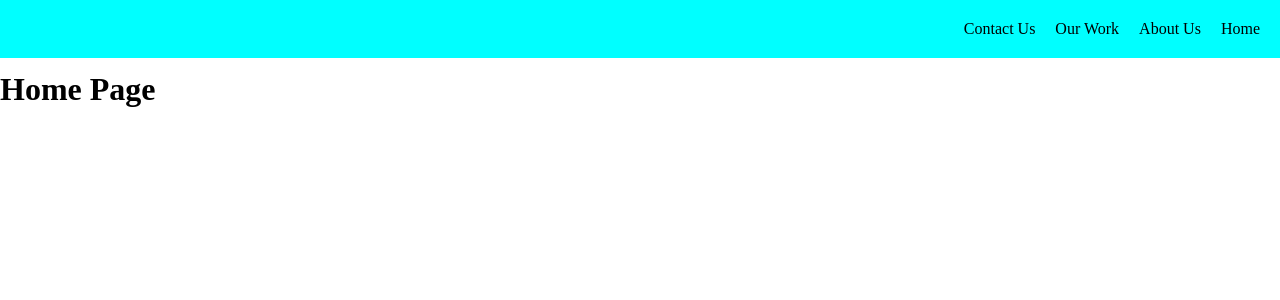
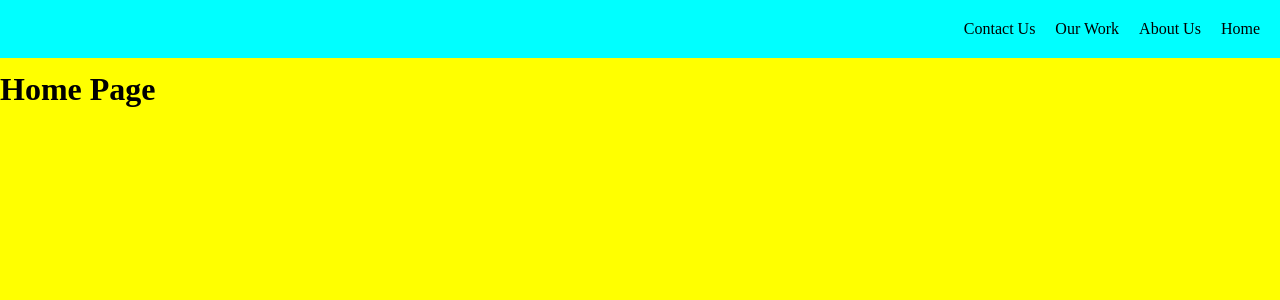
Before and after one commit to StyngerBee/impact-construction, a React (Create React App) app: page / in a window 1280 px wide. Shown: the top 300 px of the page. Built offline with nearby package versions, Linux system fonts and the light colour scheme.

Commit message:
added import for index.css to each page

```diff
--- a/src/assets/css/index.css
+++ b/src/assets/css/index.css
@@ -13,4 +13,5 @@
 body{
     padding-top: 50px;
     margin: 0;
+    background-color: yellow;
 }
--- a/src/pages/About.js
+++ b/src/pages/About.js
@@ -1,6 +1,7 @@
 // About.js
 
 import React from 'react';
+import '../assets/css/index.css';
 
 function About() {
   return <h1>About Us</h1>;
--- a/src/pages/Contact.js
+++ b/src/pages/Contact.js
@@ -1,4 +1,6 @@
 import React from 'react';
+import '../assets/css/index.css';
+
 
 function Contact() {
   return <h1>Contact Us</h1>;
--- a/src/pages/Home.js
+++ b/src/pages/Home.js
@@ -1,6 +1,8 @@
 // Home.js
 
 import React from 'react';
+import '../assets/css/index.css';
+
 
 function Home() {
   return <h1>Home Page</h1>;
--- a/src/pages/Testimonials.js
+++ b/src/pages/Testimonials.js
@@ -1,4 +1,6 @@
 import React from 'react';
+import '../assets/css/index.css';
+
 
 function Testimonials() {
   return <h1>Our Testimonials</h1>;
--- a/src/pages/Work.js
+++ b/src/pages/Work.js
@@ -1,4 +1,6 @@
 import React from 'react';
+import '../assets/css/index.css';
+
 
 function Work() {
   return <h1>Work</h1>;
```
